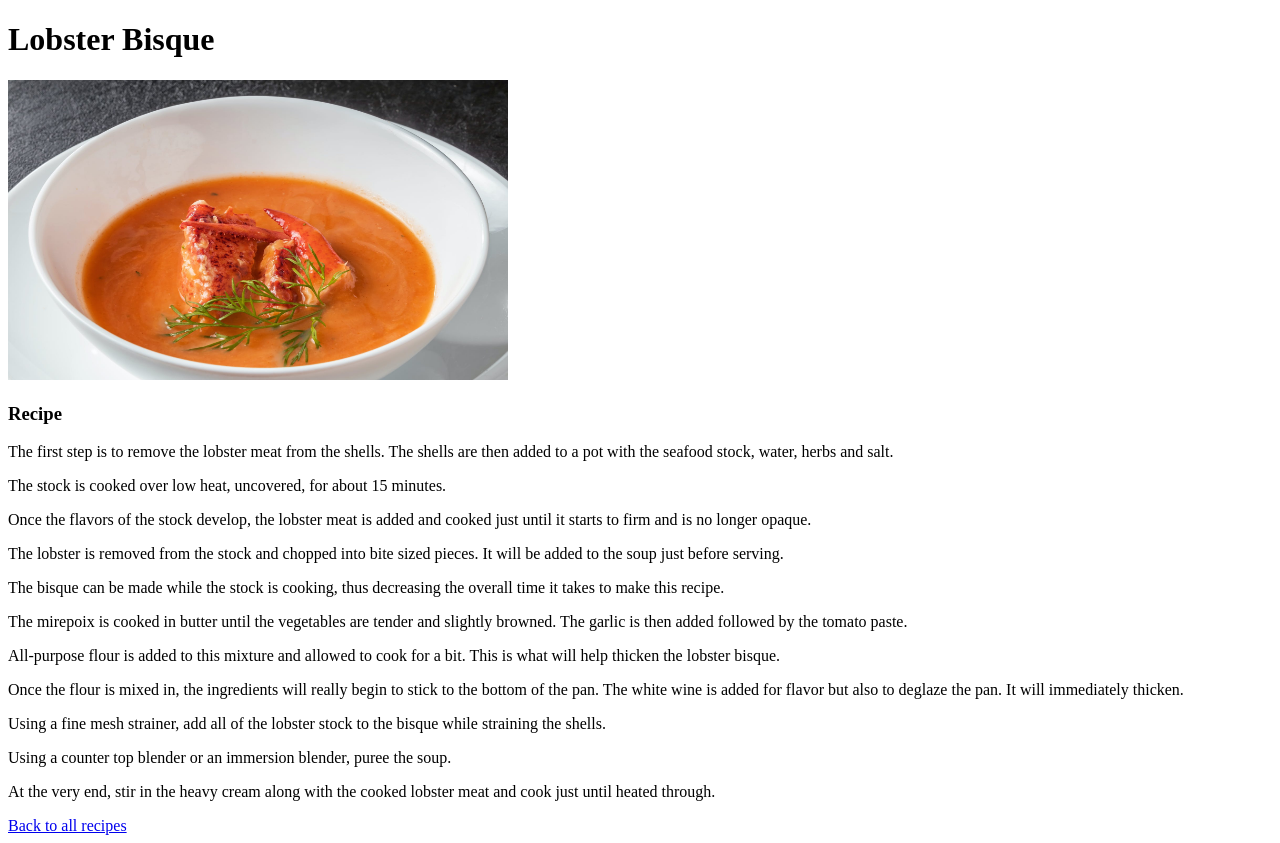
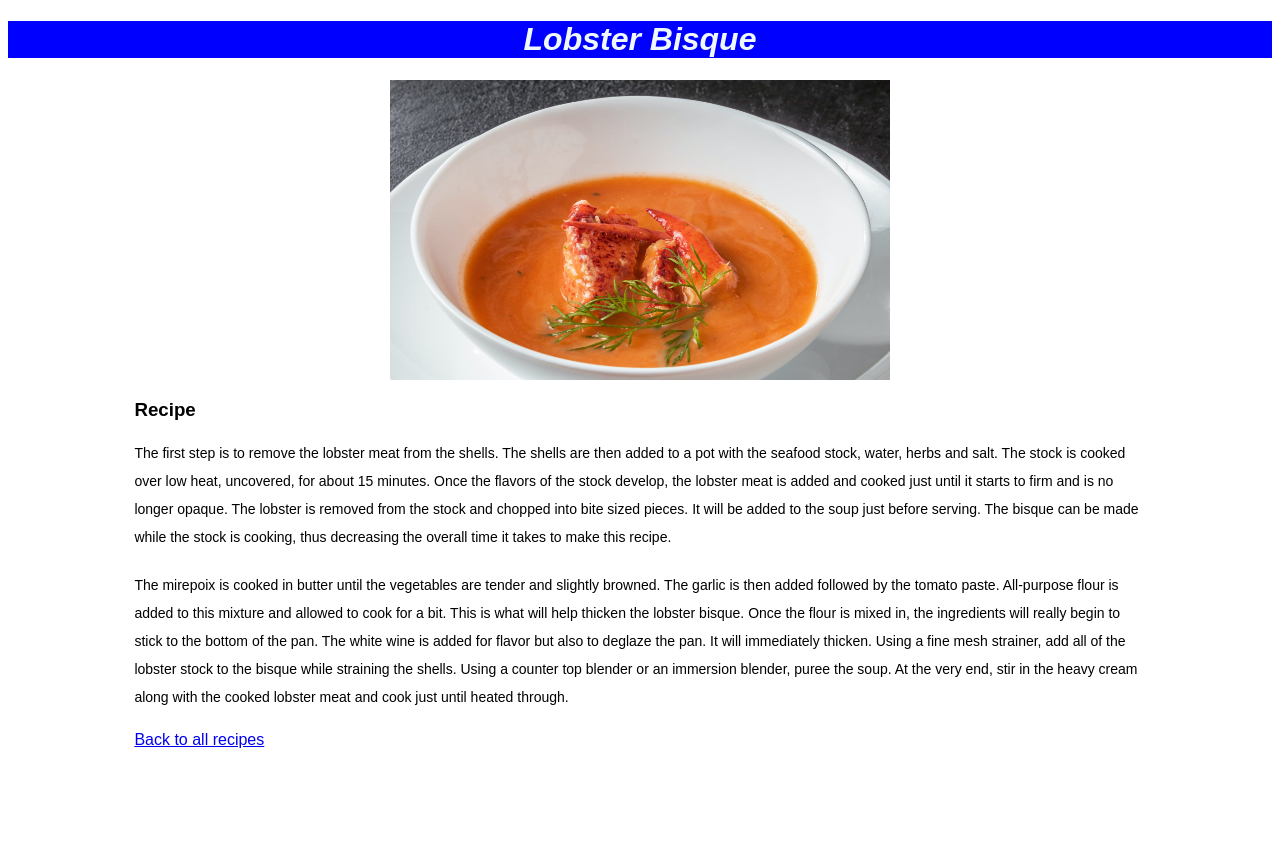
Before and after one commit to z0gard/odin-recipes, a plain HTML site: page recipes/lobster_bisque.html in a window 1280 px wide. After the commit the page ends 800 px from the top, so only its background shows below. Drawn offline with Linux system fonts and the light colour scheme; files whose address does not match are found by name.

Commit message:
somesome

```diff
--- a/recipes/lobster_bisque.html
+++ b/recipes/lobster_bisque.html
@@ -4,6 +4,7 @@
     <meta charset="UTF-8">
     <meta name="viewport" content="width=device-width, initial-scale=1.0">
     <title>Lobster Bisque</title>
+    <link rel="stylesheet" href="file:///Users/irdisejdia/Code/Odin-project/odin-recipes/style.css">
 </head>
 <body>
     <h1>Lobster Bisque</h1>
@@ -11,41 +12,23 @@
     <img src="../images/lobster-bisque.jpeg" alt="lobster Bisque" height="300" width="500">
     </p>
     <h3>Recipe</h3>
-    <p>
+    <p class="lob-p">
         The first step is to remove the lobster meat from the shells. The shells are then added to a pot with the seafood stock, water, herbs and salt.
-    </p>
-    <p>
         The stock is cooked over low heat, uncovered, for about 15 minutes.
-    </p>
-    <p>
         Once the flavors of the stock develop, the lobster meat is added and cooked just until it starts to firm and is no longer opaque.
-    </p>
-    <p>
         The lobster is removed from the stock and chopped into bite sized pieces. It will be added to the soup just before serving.
-    </p>
-    <p>
         The bisque can be made while the stock is cooking, thus decreasing the overall time it takes to make this recipe.
     </p>
-    <p>
+    <p class="lob-p">
         The mirepoix is cooked in butter until the vegetables are tender and slightly browned. The garlic is then added followed by the tomato paste.
-    </p>
-    <p>
         All-purpose flour is added to this mixture and allowed to cook for a bit. This is what will help thicken the lobster bisque.
-    </p>
-    <p>
         Once the flour is mixed in, the ingredients will really begin to stick to the bottom of the pan. The white wine is added for flavor but also to deglaze the pan. It will immediately thicken.
-    </p>
-    <p>
         Using a fine mesh strainer, add all of the lobster stock to the bisque while straining the shells.
-    </p>
-    <p>
         Using a counter top blender or an immersion blender, puree the soup.
-    </p>
-    <p>
         At the very end, stir in the heavy cream along with the cooked lobster meat and cook just until heated through.
     </p>
 
-    <a href="../index.html">Back to all recipes</a>
+    <a class="link-home" href="../index.html">Back to all recipes</a>
 
 </body>
 </html>
--- /dev/null
+++ b/style.css
@@ -0,0 +1,36 @@
+body {
+    font-family: Arial, Helvetica, sans-serif;
+}
+h1 {
+    background-color: blue;
+    text-align: center;
+    color: aliceblue;
+    font-style: oblique;
+}
+h3 {
+    margin-left: 10%;
+    margin-right: 10%;
+}
+img {
+    display: block;
+    margin-left: auto;
+    margin-right: auto;
+}
+.lob-p {
+    font-size: 14px;
+    line-height: 2em;
+    margin-bottom: 20px;
+    margin-left: 10%;
+    margin-right: 10%;
+}
+
+.list-item {
+    display: block;
+    margin-left: 25%;
+    color: red;
+    list-style: georgian outside url('/non-existent.svg');;
+}
+
+.link-home {
+    margin-left: 10%;
+}
```
Also changed, not shown: index.html (+4 -3 lines), recipes/birria_tacos.html (+2 -1 lines), recipes/lasagna.html (+1 -0 lines).
